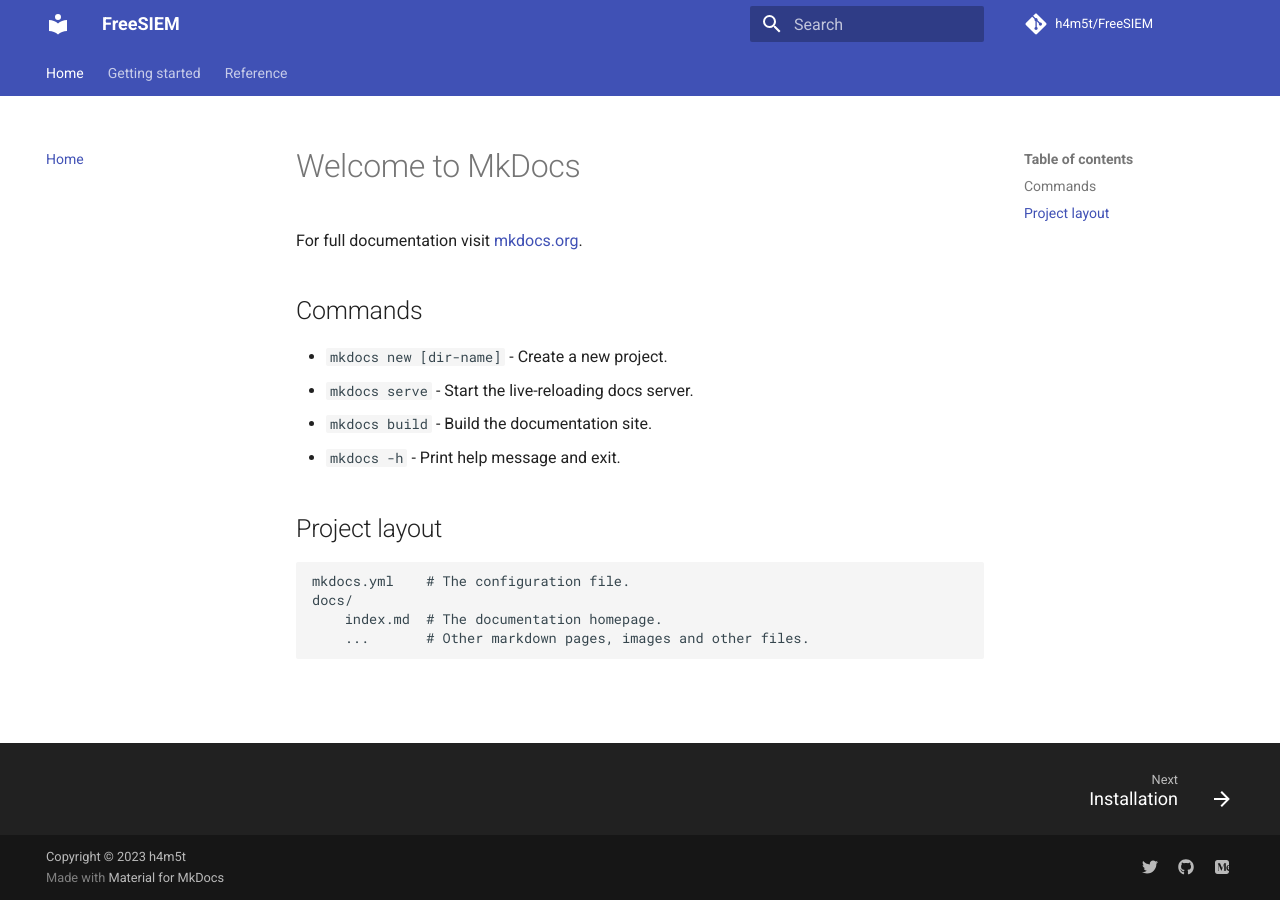
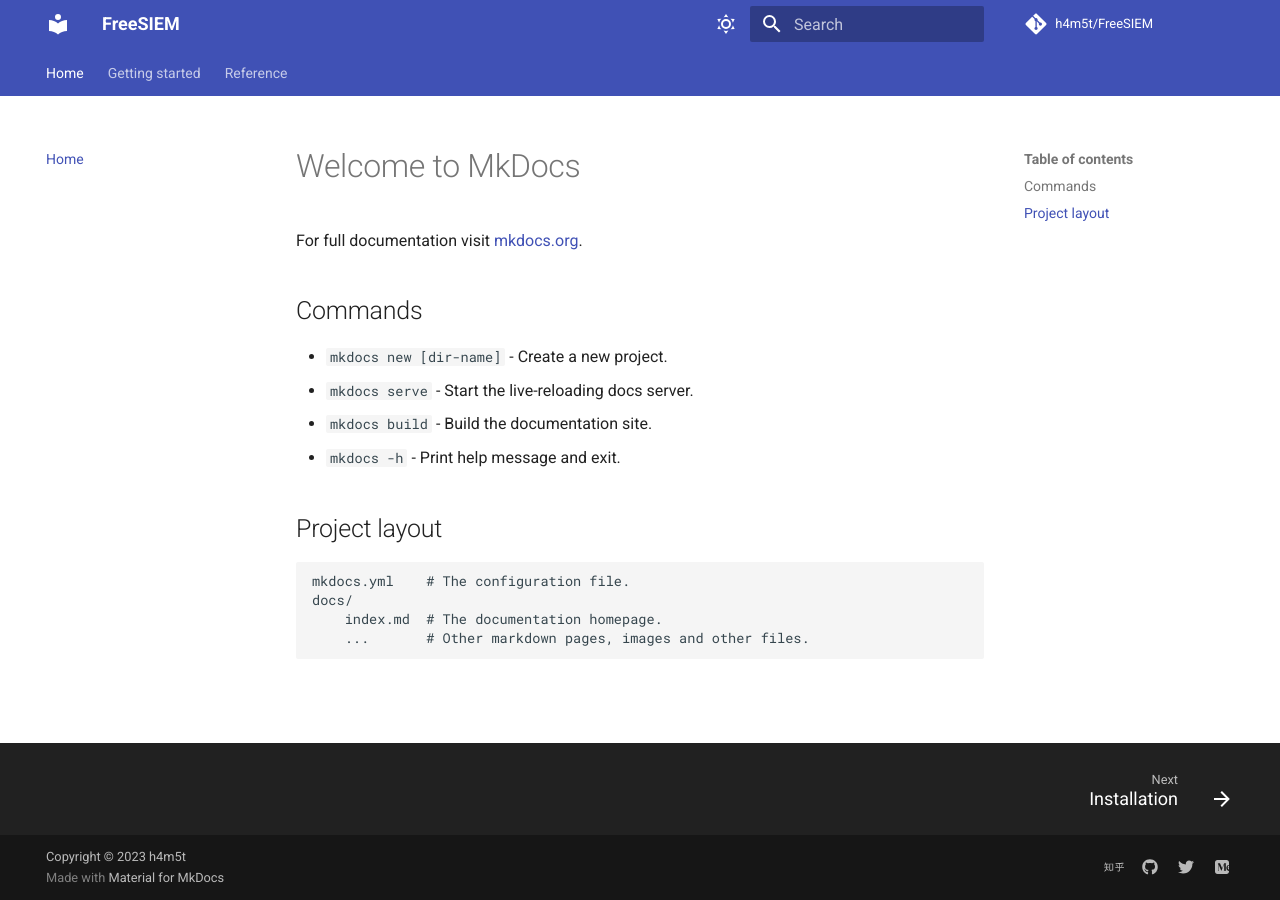
Before and after one commit to h4m5t/FreeSIEM, an MkDocs documentation site: the page built from docs/index.md, in a window 1280 px wide. Built offline with MkDocs 1.6.1 and Material for MkDocs 9.7.7, drawn with Linux system fonts in a browser that asks for light colours; comment, search, counter and statistics services are not loaded.

Commit message:
Update mkdocs.yml

```diff
--- a/mkdocs.yml
+++ b/mkdocs.yml
@@ -4,6 +4,23 @@
   features:
     - navigation.tabs
     - navigation.footer
+    - navigation.top # 一键回顶部
+
+  palette:
+
+    # Palette toggle for light mode
+    - scheme: default
+      toggle:
+        icon: material/weather-sunny
+        name: Switch to dark mode
+
+    # Palette toggle for dark mode
+    - scheme: slate
+      toggle:
+        icon: material/weather-night
+        name: Switch to light mode
+
+
 # 仓库链接
 repo_url: https://github.com/h4m5t/FreeSIEM
 repo_name: h4m5t/FreeSIEM
@@ -20,10 +37,12 @@
     # 版本号
     version: 1.0
     social:
+    - icon: fontawesome/brands/zhihu
+      link: https://www.zhihu.com/people/h4m5t
+    - icon: fontawesome/brands/github
+      link: https://github.com/h4m5t
     - icon: fontawesome/brands/twitter
       link: https://twitter.com/h4m5t
-    - icon: fontawesome/brands/github
-      link: https://github.com/h4m5t
     - icon: fontawesome/brands/medium
       link: https://medium.com/@h4m5t
 
```
